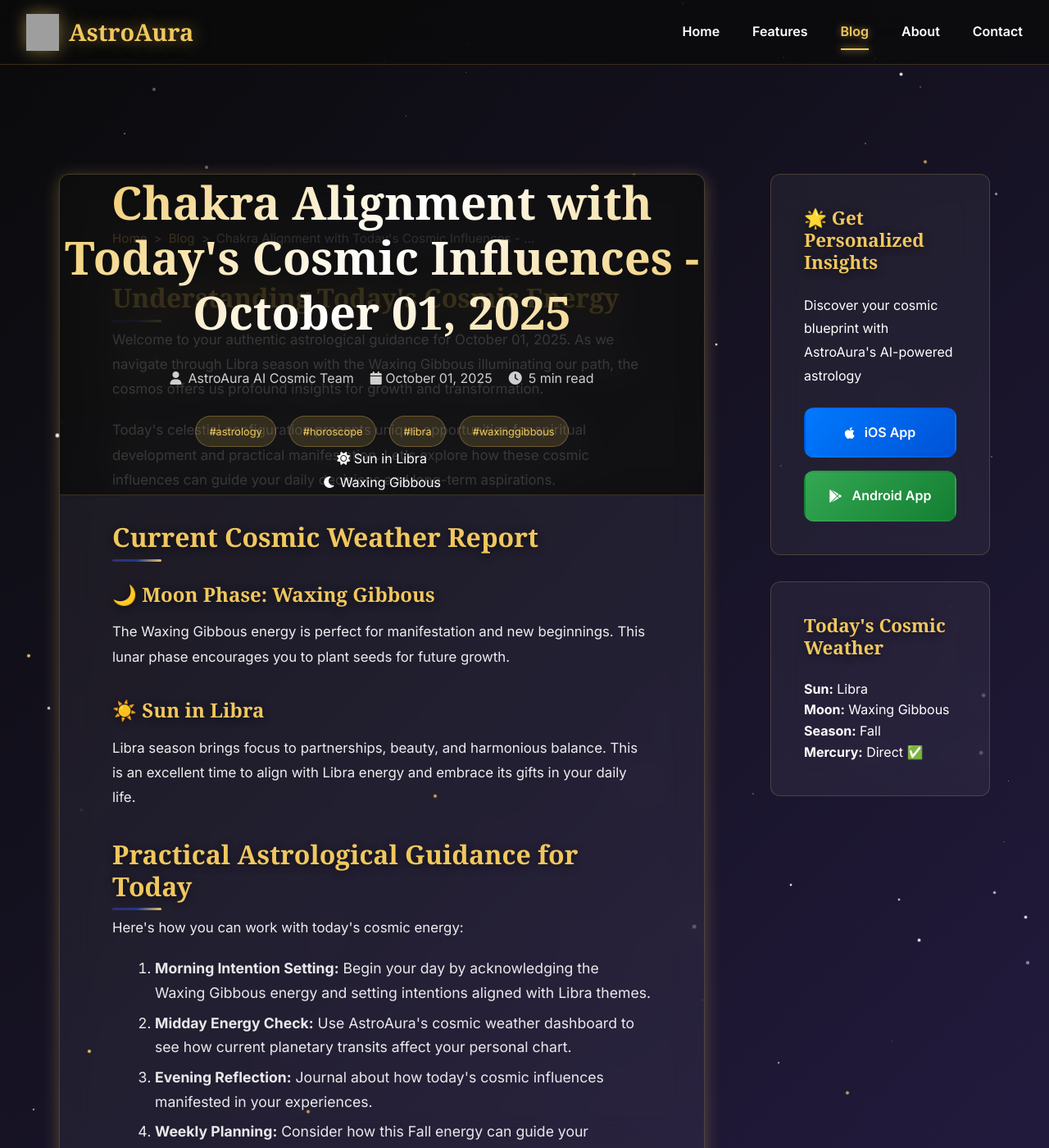
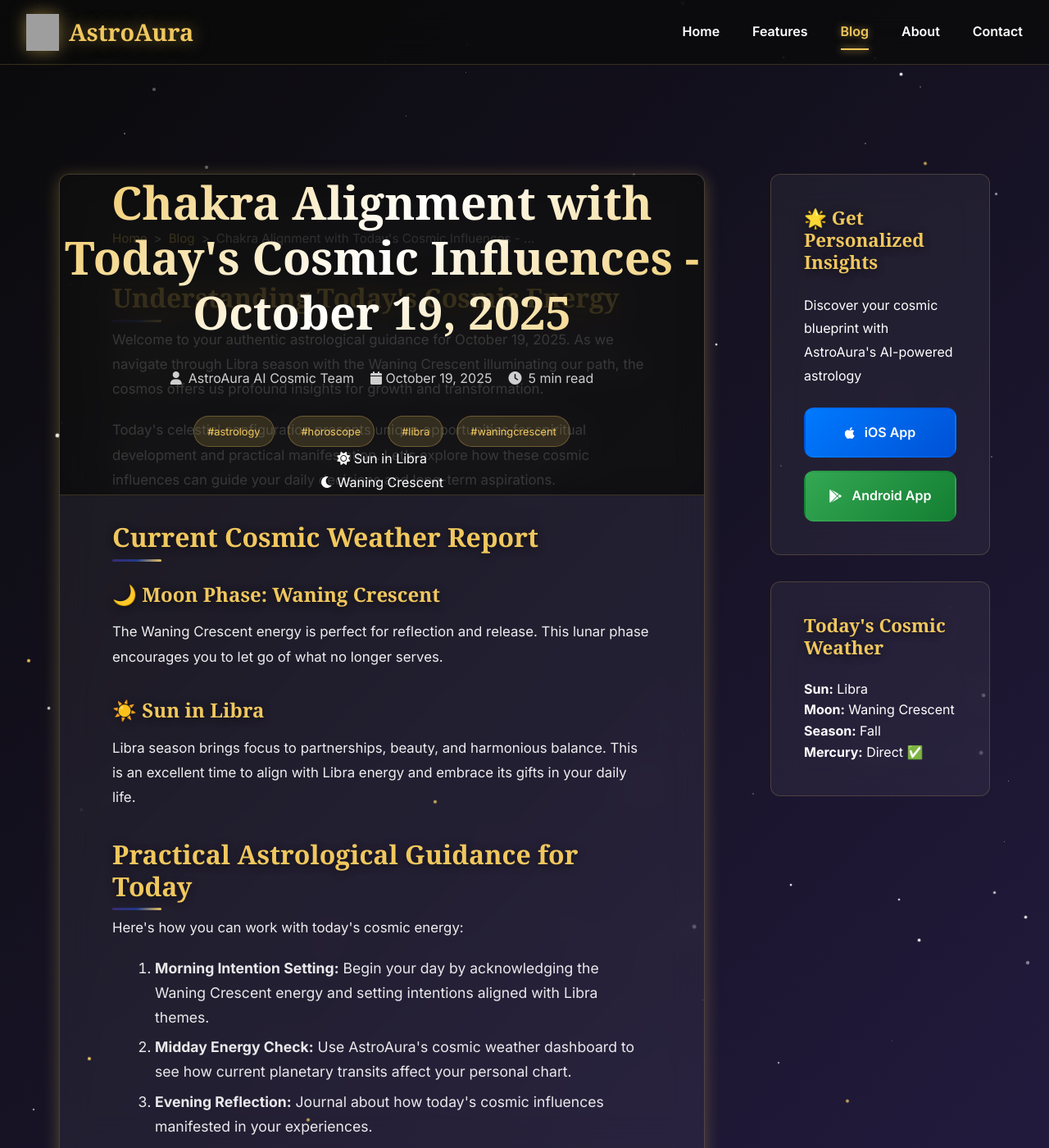
Before and after one commit to royanis/astroaura-website, a Jekyll site: the page blog/posts/chakra-alignment-with-todays-cosmic-influences-oct.html, which Jekyll copies as it is, in a window 1280 px wide and 1400 px high. Shown: the whole window at 82% size. Built offline with Jekyll 4.4.1, drawn with Linux system fonts in a browser that asks for light colours; some web fonts are replaced; comment, search, counter and statistics services are not loaded; grey boxes are pictures that could not be loaded.

Commit message:
🌟 Automated blog post: 2025-10-19 01:58 UTC
Generated authentic astrology content
Updated RSS feeds and sitemap
Published via GitHub Actions

🤖 Automated by AstroAura Blog System

```diff
--- a/blog/posts/chakra-alignment-with-todays-cosmic-influences-oct.html
+++ b/blog/posts/chakra-alignment-with-todays-cosmic-influences-oct.html
@@ -3,11 +3,11 @@
 <head>
     <meta charset="UTF-8">
     <meta name="viewport" content="width=device-width, initial-scale=1.0">
-    <meta name="description" content="Authentic astrological guidance for October 01, 2025. Explore today's Waxing Gibbous energy in Libra season with personalized insights from AstroAura's AI-powered astrology platform.">
-    <title>Chakra Alignment with Today's Cosmic Influences - October 01, 2025 | AstroAura Cosmic Insights</title>
+    <meta name="description" content="Authentic astrological guidance for October 19, 2025. Explore today's Waning Crescent energy in Libra season with personalized insights from AstroAura's AI-powered astrology platform.">
+    <title>Chakra Alignment with Today's Cosmic Influences - October 19, 2025 | AstroAura Cosmic Insights</title>
 
     <!-- SEO Meta Tags -->
-    <meta name="keywords" content="astrology, horoscope, libra, waxing-gibbous, AI astrology, multilingual horoscope">
+    <meta name="keywords" content="astrology, horoscope, libra, waning-crescent, AI astrology, multilingual horoscope">
     <meta name="author" content="AstroAura AI Cosmic Team">
     <meta name="robots" content="index, follow, max-image-preview:large, max-snippet:-1">
     <meta name="revisit-after" content="7 days">
@@ -16,24 +16,24 @@
     <link rel="canonical" href="https://astroaura.me/blog/posts/chakra-alignment-with-todays-cosmic-influences-oct.html">
 
     <!-- Open Graph Tags -->
-    <meta property="og:title" content="Chakra Alignment with Today's Cosmic Influences - October 01, 2025 | AstroAura">
-    <meta property="og:description" content="Authentic astrological guidance for October 01, 2025. Explore today's Waxing Gibbous energy in Libra season with personalized insights from AstroAura's AI-powered astrology platform.">
+    <meta property="og:title" content="Chakra Alignment with Today's Cosmic Influences - October 19, 2025 | AstroAura">
+    <meta property="og:description" content="Authentic astrological guidance for October 19, 2025. Explore today's Waning Crescent energy in Libra season with personalized insights from AstroAura's AI-powered astrology platform.">
     <meta property="og:url" content="https://astroaura.me/blog/posts/chakra-alignment-with-todays-cosmic-influences-oct.html">
     <meta property="og:type" content="article">
     <meta property="og:site_name" content="AstroAura">
 
     <!-- Twitter Card -->
     <meta name="twitter:card" content="summary_large_image">
-    <meta name="twitter:title" content="Chakra Alignment with Today's Cosmic Influences - October 01, 2025">
-    <meta name="twitter:description" content="Authentic astrological guidance for October 01, 2025. Explore today's Waxing Gibbous energy in Libra season with personalized insights from AstroAura's AI-powered astrology platform.">
+    <meta name="twitter:title" content="Chakra Alignment with Today's Cosmic Influences - October 19, 2025">
+    <meta name="twitter:description" content="Authentic astrological guidance for October 19, 2025. Explore today's Waning Crescent energy in Libra season with personalized insights from AstroAura's AI-powered astrology platform.">
 
     <!-- Schema.org Markup -->
     <script type="application/ld+json">
     {
         "@context": "https://schema.org",
         "@type": "BlogPosting",
-        "headline": "Chakra Alignment with Today's Cosmic Influences - October 01, 2025",
-        "description": "Authentic astrological guidance for October 01, 2025. Explore today's Waxing Gibbous energy in Libra season with personalized insights from AstroAura's AI-powered astrology platform.",
+        "headline": "Chakra Alignment with Today's Cosmic Influences - October 19, 2025",
+        "description": "Authentic astrological guidance for October 19, 2025. Explore today's Waning Crescent energy in Libra season with personalized insights from AstroAura's AI-powered astrology platform.",
         "author": {
             "@type": "Organization",
             "name": "AstroAura AI Cosmic Team"
@@ -46,14 +46,14 @@
                 "url": "https://astroaura.me/assets/icons/app_icon.png"
             }
         },
-        "datePublished": "2025-10-01T01:55:50.841852",
-        "dateModified": "2025-10-01T01:55:50.841852",
+        "datePublished": "2025-10-19T01:58:52.080827",
+        "dateModified": "2025-10-19T01:58:52.080827",
         "url": "https://astroaura.me/blog/posts/chakra-alignment-with-todays-cosmic-influences-oct.html",
         "mainEntityOfPage": {
             "@type": "WebPage",
             "@id": "https://astroaura.me/blog/posts/chakra-alignment-with-todays-cosmic-influences-oct.html"
         },
-        "keywords": "astrology, horoscope, libra, waxing-gibbous"
+        "keywords": "astrology, horoscope, libra, waning-crescent"
     }
     </script>
 
@@ -99,20 +99,20 @@
 
             <!-- Post Header -->
             <header class="post-header">
-                <h1 class="post-title">Chakra Alignment with Today's Cosmic Influences - October 01, 2025</h1>
+                <h1 class="post-title">Chakra Alignment with Today's Cosmic Influences - October 19, 2025</h1>
                 <div class="post-meta">
                     <span class="post-author">
                         <i class="fas fa-user"></i> AstroAura AI Cosmic Team
                     </span>
-                    <time class="post-date" datetime="2025-10-01T01:55:50.841852">
-                        <i class="fas fa-calendar"></i> October 01, 2025
+                    <time class="post-date" datetime="2025-10-19T01:58:52.080827">
+                        <i class="fas fa-calendar"></i> October 19, 2025
                     </time>
                     <span class="post-reading-time">
                         <i class="fas fa-clock"></i> 5 min read
                     </span>
                 </div>
                 <div class="post-tags">
-                    <span class="tag">#astrology</span> <span class="tag">#horoscope</span> <span class="tag">#libra</span> <span class="tag">#waxinggibbous</span>
+                    <span class="tag">#astrology</span> <span class="tag">#horoscope</span> <span class="tag">#libra</span> <span class="tag">#waningcrescent</span>
                 </div>
 
                 <!-- Current Cosmic Data Display -->
@@ -123,7 +123,7 @@
                     </div>
                     <div class="cosmic-item">
                         <i class="fas fa-moon"></i>
-                        <span>Waxing Gibbous</span>
+                        <span>Waning Crescent</span>
                     </div>
 
                 </div>
@@ -134,7 +134,7 @@
                 <div class="blog-content authentic-astrology">
             <section class="cosmic-introduction">
                 <h2>Understanding Today's Cosmic Energy</h2>
-                <p>Welcome to your authentic astrological guidance for October 01, 2025. As we navigate through Libra season with the Waxing Gibbous illuminating our path, the cosmos offers us profound insights for growth and transformation.</p>
+                <p>Welcome to your authentic astrological guidance for October 19, 2025. As we navigate through Libra season with the Waning Crescent illuminating our path, the cosmos offers us profound insights for growth and transformation.</p>
 
                 <p>Today's celestial configuration presents unique opportunities for spiritual development and practical manifestation. Let's explore how these cosmic influences can guide your daily decisions and long-term aspirations.</p>
             </section>
@@ -143,8 +143,8 @@
                 <h2>Current Cosmic Weather Report</h2>
                 <div class="cosmic-highlights">
                     <div class="cosmic-factor">
-                        <h3>🌙 Moon Phase: Waxing Gibbous</h3>
-                        <p>The Waxing Gibbous energy is perfect for manifestation and new beginnings. This lunar phase encourages you to plant seeds for future growth.</p>
+                        <h3>🌙 Moon Phase: Waning Crescent</h3>
+                        <p>The Waning Crescent energy is perfect for reflection and release. This lunar phase encourages you to let go of what no longer serves.</p>
                     </div>
 
                     <div class="cosmic-factor">
@@ -161,7 +161,7 @@
                 <p>Here's how you can work with today's cosmic energy:</p>
 
                 <ol class="cosmic-action-steps">
-                    <li><strong>Morning Intention Setting:</strong> Begin your day by acknowledging the Waxing Gibbous energy and setting intentions aligned with Libra themes.</li>
+                    <li><strong>Morning Intention Setting:</strong> Begin your day by acknowledging the Waning Crescent energy and setting intentions aligned with Libra themes.</li>
                     <li><strong>Midday Energy Check:</strong> Use AstroAura's cosmic weather dashboard to see how current planetary transits affect your personal chart.</li>
                     <li><strong>Evening Reflection:</strong> Journal about how today's cosmic influences manifested in your experiences.</li>
                     <li><strong>Weekly Planning:</strong> Consider how this Fall energy can guide your upcoming goals and decisions.</li>
@@ -222,7 +222,7 @@
             <section class="post-actions">
                 <div class="share-buttons">
                     <h3>Share This Cosmic Insight</h3>
-                    <a href="https://twitter.com/intent/tweet?text=Chakra Alignment with Today's Cosmic Influences - October 01, 2025&url=https://astroaura.me/blog/posts/chakra-alignment-with-todays-cosmic-influences-oct.html" target="_blank" class="share-btn twitter">
+                    <a href="https://twitter.com/intent/tweet?text=Chakra Alignment with Today's Cosmic Influences - October 19, 2025&url=https://astroaura.me/blog/posts/chakra-alignment-with-todays-cosmic-influences-oct.html" target="_blank" class="share-btn twitter">
                         <i class="fab fa-twitter"></i> Tweet
                     </a>
                     <a href="https://www.facebook.com/sharer/sharer.php?u=https://astroaura.me/blog/posts/chakra-alignment-with-todays-cosmic-influences-oct.html" target="_blank" class="share-btn facebook">
@@ -253,7 +253,7 @@
                     <strong>Sun:</strong> Libra
                 </div>
                 <div class="weather-item">
-                    <strong>Moon:</strong> Waxing Gibbous
+                    <strong>Moon:</strong> Waning Crescent
                 </div>
                 <div class="weather-item">
                     <strong>Season:</strong> Fall
```
Also changed, not shown: blog/atom.xml (+1 -1 lines), blog/feed.json (+56 -56 lines), blog/feed.xml (+1 -1 lines), blog/posts_index.json (+51 -35 lines), sitemap.xml (+37 -27 lines).
